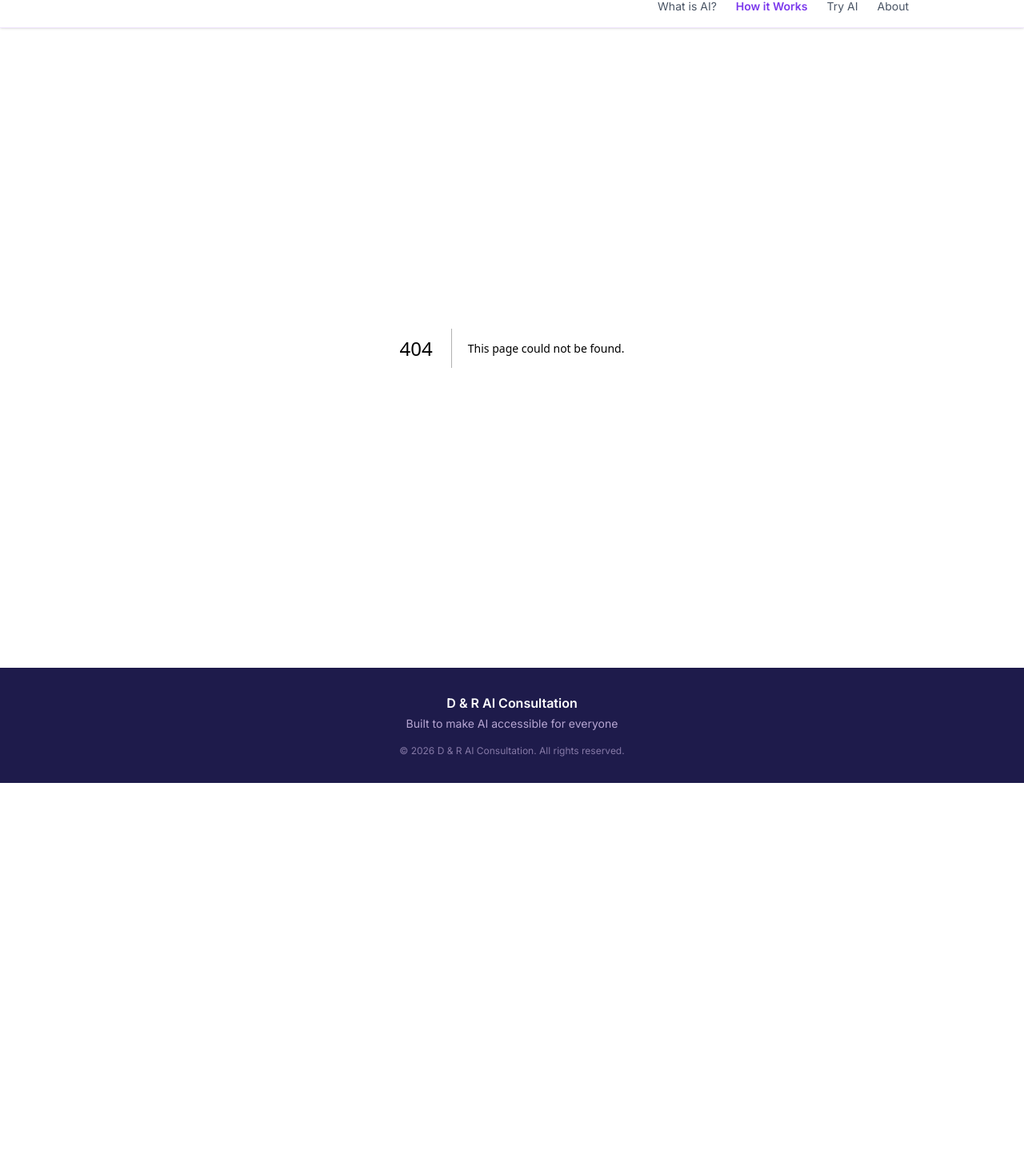
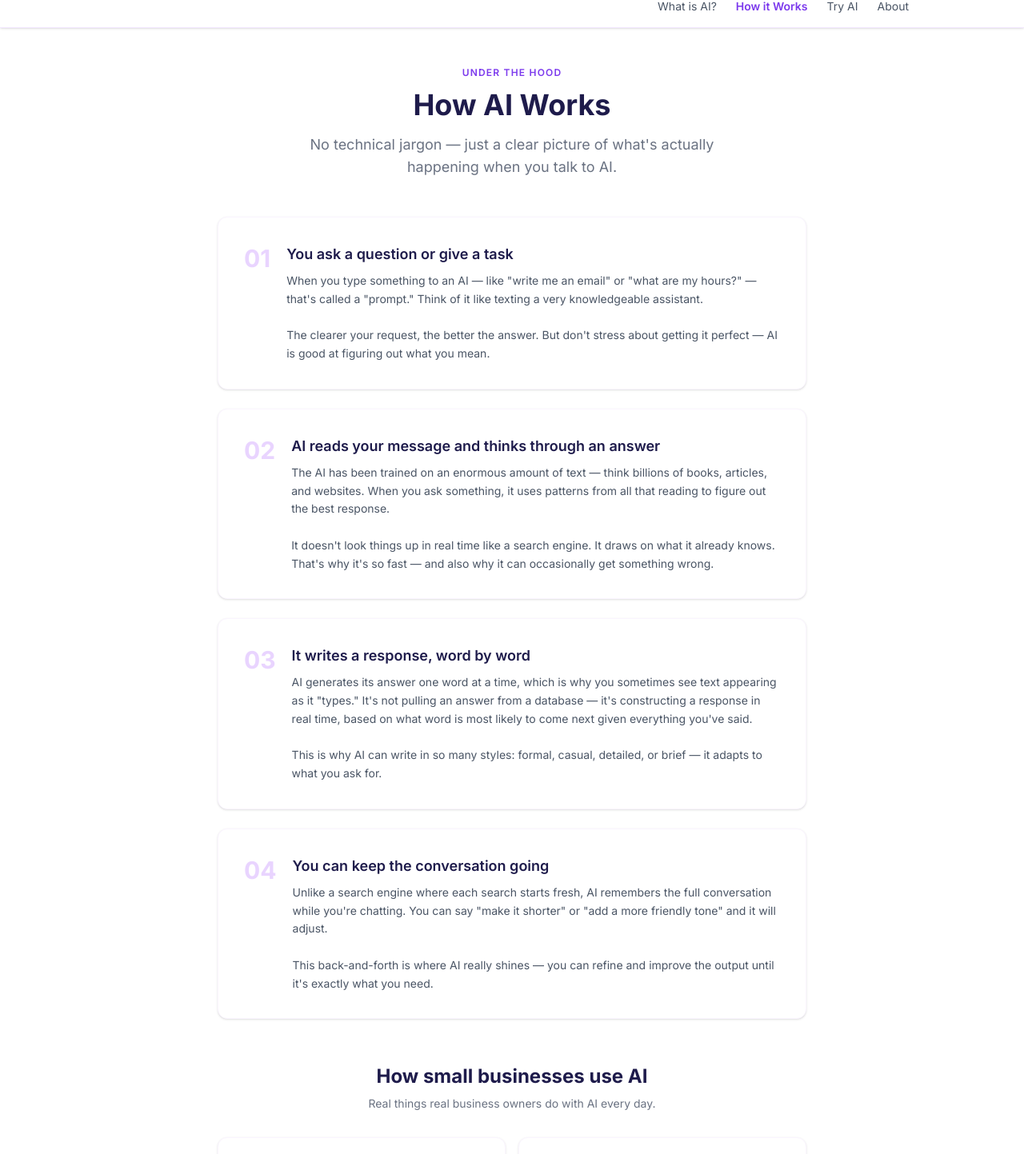
Before and after one commit to rchelala/dr-ai-consultation, a Next.js app: page /how-it-works in a window 1280 px wide. Before the commit this address had no page. Shown: the part 18-1461 px from the top of the page at 80% size. Before the commit the page ends 997 px from the top, so only its background shows below. Built offline with nearby package versions, Linux system fonts and the light colour scheme.

Commit message:
feat: add How AI Works content page with small business use cases

```diff
--- /dev/null
+++ b/app/how-it-works/page.tsx
@@ -0,0 +1,139 @@
+import type { Metadata } from 'next'
+import Link from 'next/link'
+
+export const metadata: Metadata = {
+  title: 'How AI Works | D & R AI Consultation',
+  description: 'Learn how AI processes information and how small businesses are using it to save time and serve customers better.',
+}
+
+const steps = [
+  {
+    number: '01',
+    heading: 'You ask a question or give a task',
+    body: `When you type something to an AI — like "write me an email" or "what are my hours?" — that's called a "prompt." Think of it like texting a very knowledgeable assistant.
+
+The clearer your request, the better the answer. But don't stress about getting it perfect — AI is good at figuring out what you mean.`,
+  },
+  {
+    number: '02',
+    heading: 'AI reads your message and thinks through an answer',
+    body: `The AI has been trained on an enormous amount of text — think billions of books, articles, and websites. When you ask something, it uses patterns from all that reading to figure out the best response.
+
+It doesn't look things up in real time like a search engine. It draws on what it already knows. That's why it's so fast — and also why it can occasionally get something wrong.`,
+  },
+  {
+    number: '03',
+    heading: 'It writes a response, word by word',
+    body: `AI generates its answer one word at a time, which is why you sometimes see text appearing as it "types." It's not pulling an answer from a database — it's constructing a response in real time, based on what word is most likely to come next given everything you've said.
+
+This is why AI can write in so many styles: formal, casual, detailed, or brief — it adapts to what you ask for.`,
+  },
+  {
+    number: '04',
+    heading: 'You can keep the conversation going',
+    body: `Unlike a search engine where each search starts fresh, AI remembers the full conversation while you're chatting. You can say "make it shorter" or "add a more friendly tone" and it will adjust.
+
+This back-and-forth is where AI really shines — you can refine and improve the output until it's exactly what you need.`,
+  },
+]
+
+const useCases = [
+  {
+    emoji: '📧',
+    title: 'Write emails and messages',
+    detail: 'Draft professional emails in seconds. Great for follow-ups, proposals, and customer responses.',
+  },
+  {
+    emoji: '📋',
+    title: 'Answer customer FAQs',
+    detail: 'Give AI your business info and have it write answers to your most common questions.',
+  },
+  {
+    emoji: '📱',
+    title: 'Create social media posts',
+    detail: 'Describe your product or special and let AI write engaging captions ready to post.',
+  },
+  {
+    emoji: '📄',
+    title: 'Summarize long documents',
+    detail: 'Paste in a long article, report, or email thread — AI will give you the key points.',
+  },
+  {
+    emoji: '💡',
+    title: 'Brainstorm ideas',
+    detail: 'Stuck on a promotion, product name, or event theme? AI can generate dozens of ideas instantly.',
+  },
+  {
+    emoji: '🗓️',
+    title: 'Write a plan or checklist',
+    detail: 'Ask AI to help you build a weekly task list, onboarding guide, or step-by-step process.',
+  },
+]
+
+export default function HowItWorksPage() {
+  return (
+    <div className="max-w-3xl mx-auto px-4 py-12">
+      <div className="text-center mb-12">
+        <p className="text-xs font-semibold text-brand-purple tracking-widest uppercase mb-3">
+          Under the Hood
+        </p>
+        <h1 className="text-3xl md:text-4xl font-bold text-brand-navy mb-4">
+          How AI Works
+        </h1>
+        <p className="text-gray-500 text-lg max-w-xl mx-auto">
+          No technical jargon — just a clear picture of what's actually happening when you talk to AI.
+        </p>
+      </div>
+
+      {/* Step-by-step */}
+      <div className="space-y-6 mb-14">
+        {steps.map(({ number, heading, body }) => (
+          <div key={number} className="bg-white rounded-xl p-6 md:p-8 shadow-sm border border-purple-50 flex gap-5">
+            <div className="text-3xl font-bold text-purple-200 shrink-0 leading-none pt-1">
+              {number}
+            </div>
+            <div>
+              <h2 className="text-lg font-semibold text-brand-navy mb-2">{heading}</h2>
+              <p className="text-gray-600 leading-relaxed whitespace-pre-line text-sm">{body}</p>
+            </div>
+          </div>
+        ))}
+      </div>
+
+      {/* Small business use cases */}
+      <div className="mb-12">
+        <h2 className="text-2xl font-bold text-brand-navy text-center mb-2">
+          How small businesses use AI
+        </h2>
+        <p className="text-gray-500 text-center text-sm mb-8">
+          Real things real business owners do with AI every day.
+        </p>
+        <div className="grid sm:grid-cols-2 gap-4">
+          {useCases.map(({ emoji, title, detail }) => (
+            <div key={title} className="bg-white rounded-xl p-5 shadow-sm border border-purple-50 flex gap-4">
+              <span className="text-2xl shrink-0">{emoji}</span>
+              <div>
+                <h3 className="font-semibold text-brand-navy text-sm mb-1">{title}</h3>
+                <p className="text-gray-500 text-xs leading-relaxed">{detail}</p>
+              </div>
+            </div>
+          ))}
+        </div>
+      </div>
+
+      {/* CTA */}
+      <div className="bg-brand-gradient rounded-xl p-8 text-white text-center">
+        <h2 className="text-xl font-bold mb-2">See it for yourself</h2>
+        <p className="opacity-90 mb-5 text-sm">
+          The best way to understand AI is to try it. Pick a guided prompt and send your first message.
+        </p>
+        <Link
+          href="/try-ai"
+          className="inline-block bg-white text-brand-purple font-semibold rounded-lg px-8 py-2.5 hover:opacity-90 transition-opacity text-sm"
+        >
+          Try AI Now →
+        </Link>
+      </div>
+    </div>
+  )
+}
```
